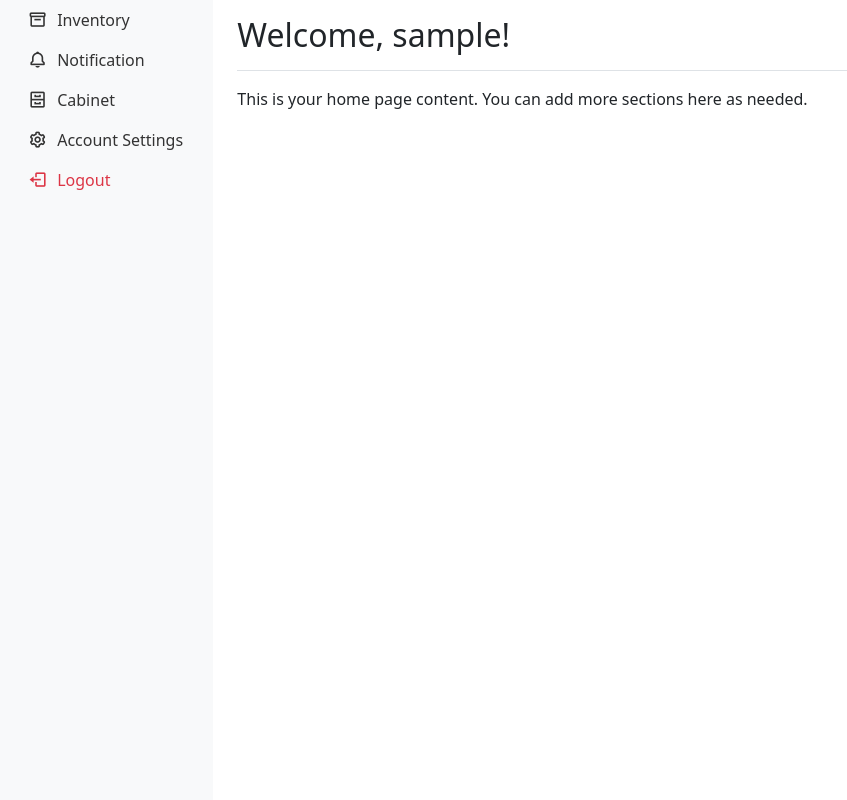
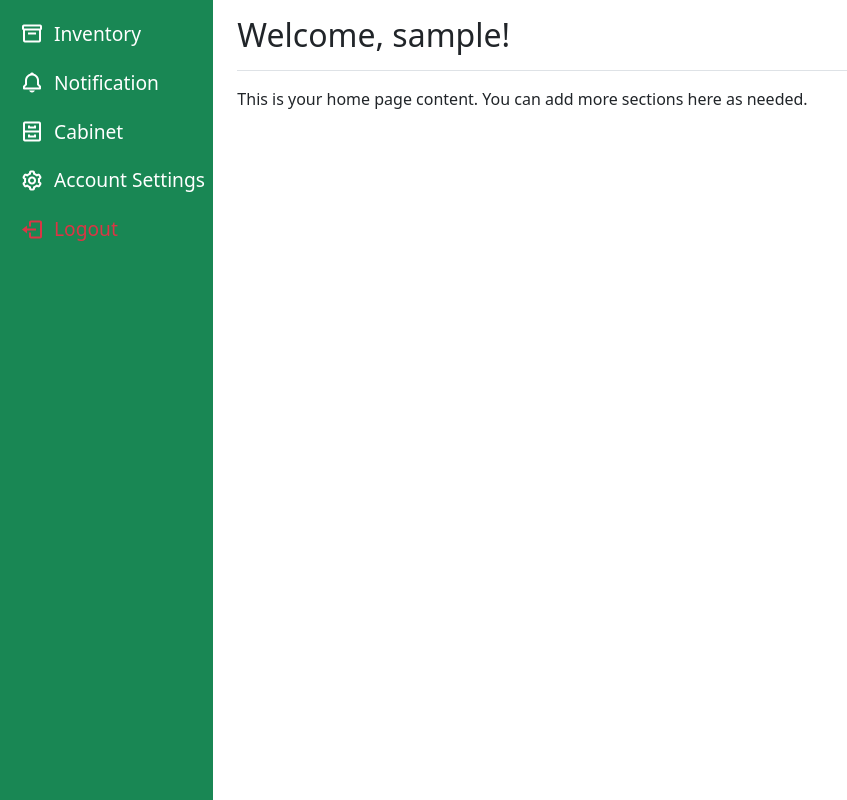
Before and after one commit to MedicineCabinet/Electronic-Medicine-Cabinet, a Flask app: page /home in a window 1280 px wide. Shown: the whole page, without its empty margins (0-847 px from the left). Run offline with Flask 3, Linux system fonts and the light colour scheme; the visitor is signed in with stand-in values (Sample User, id 1).

Commit message:
konting revision sa home page sidebar

```diff
--- /dev/null
+++ b/static/home_style.css
@@ -0,0 +1,81 @@
+/* General sidebar styles */
+.sidebar {
+    height: 100vh;
+    background-color: #28a745;
+    padding: 10px;
+    color: white;
+    display: flex;
+    flex-direction: column;
+    gap: 10px;
+}
+
+/* Sidebar navigation links */
+.sidebar .nav-link {
+    color: white;
+    display: flex;
+    align-items: center;
+    padding: 10px;
+    font-size: 1.2rem;
+    width: 100%;
+    white-space: nowrap;
+    text-overflow: ellipsis;
+    overflow: hidden;
+}
+
+/* Adjust icon size and prevent shrinking */
+.sidebar .nav-link i {
+    margin-right: 10px;
+    font-size: 1.5rem;
+    flex-shrink: 0;
+}
+
+/* Hover effect for sidebar links */
+.sidebar .nav-link:hover {
+    background-color: #218838;
+    border-radius: 5px;
+}
+
+/* Responsive styles for smaller screens */
+@media (min-width: 768px) {
+    .offcanvas {
+        display: none;
+    }
+}
+
+    /* Offcanvas for mobile */
+    .offcanvas {
+        width: 250px;
+        background-color: #28a745;
+        color: white;
+    }
+
+    .offcanvas-body .nav-link {
+        font-size: 1.1rem;
+        padding: 12px;
+        white-space: nowrap;
+        text-overflow: ellipsis;
+        overflow: hidden;
+    }
+
+    /* Hamburger icon position for mobile */
+    .navbar-toggler {
+        position: fixed;
+        top: 10px;
+        left: 10px;
+        z-index: 1031;
+    }
+
+    .navbar-toggler-icon {
+        font-size: 1.8rem;
+        color: #333;
+    }
+}
+
+/* Main content styling */
+main {
+    padding: 20px;
+    background-color: #f8f9fa;
+    min-height: 100vh;
+    transition: margin-left 0.3s ease;
+    overflow-x: hidden; /* Prevent horizontal overflow */
+}
--- a/templates/home.html
+++ b/templates/home.html
@@ -7,56 +7,7 @@
     <link href="https://cdn.jsdelivr.net/npm/bootstrap@5.3.0/dist/css/bootstrap.min.css" rel="stylesheet">
     <!-- Boxicons CDN -->
     <link href='https://unpkg.com/boxicons@2.1.1/css/boxicons.min.css' rel='stylesheet'>
-    <style>
-        /* Custom styles for the sidebar */
-        .sidebar {
-            height: 100vh;
-            background-color: #f8f9fa;
-        }
-
-        .nav-link {
-            color: #333;
-            display: flex;
-            align-items: center;
-            font-size: 1rem;
-        }
-
-        .nav-link i {
-            margin-right: 10px;
-            font-size: 1.2rem;
-        }
-
-        .nav-link:hover {
-            background-color: #e9ecef;
-            border-radius: 5px;
-        }
-
-        /* Ensure the offcanvas is on the left side */
-        .offcanvas-start {
-            width: 250px;
-        }
-
-        /* Position the hamburger icon at the top-left of the screen */
-        .navbar-toggler {
-            border: none;
-            background: transparent;
-        }
-
-        .navbar-toggler-icon {
-            font-size: 1.5rem;
-            color: #333;
-        }
-
-        @media (max-width: 767.98px) {
-            /* Align the button to the top-left corner on mobile screens */
-            .navbar-toggler {
-                position: fixed;
-                top: 10px;
-                left: 10px;
-                z-index: 1031;
-            }
-        }
-    </style>
+    <link rel="stylesheet" type="text/css" href="{{ url_for('static', filename='home_style.css')}}">
 </head>
 <body>
     <div class="container-fluid">
@@ -69,7 +20,7 @@
             </div>
 
             <!-- Sidebar for larger screens / Offcanvas for smaller screens -->
-            <nav class="col-md-2 d-none d-md-block bg-light sidebar">
+            <nav class="col-md-2 d-none d-md-block bg-success sidebar">
                 <ul class="nav flex-column">
                     <li class="nav-item">
                         <a class="nav-link active" href="#">
```
